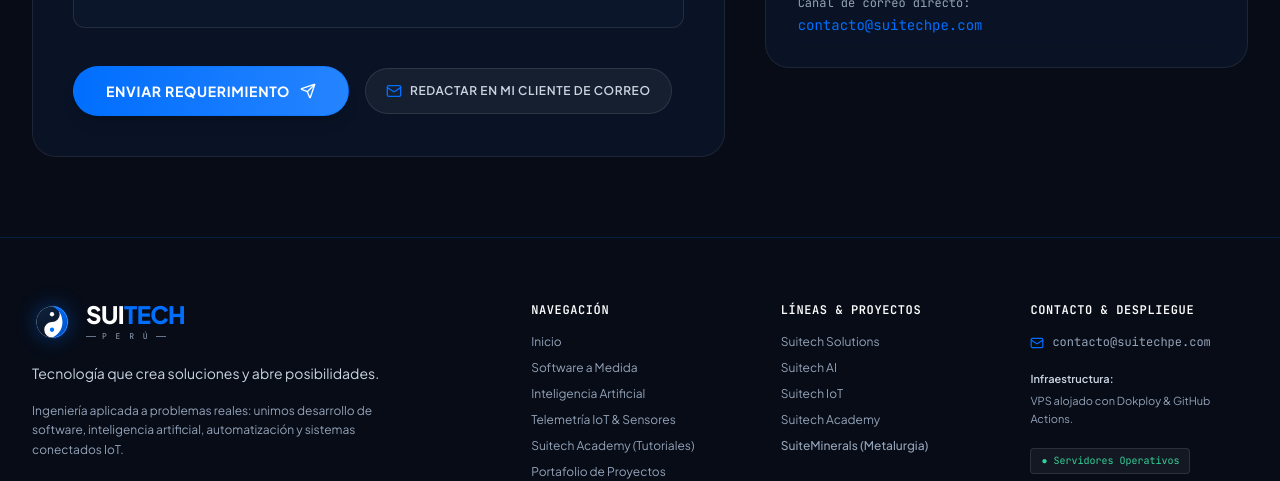
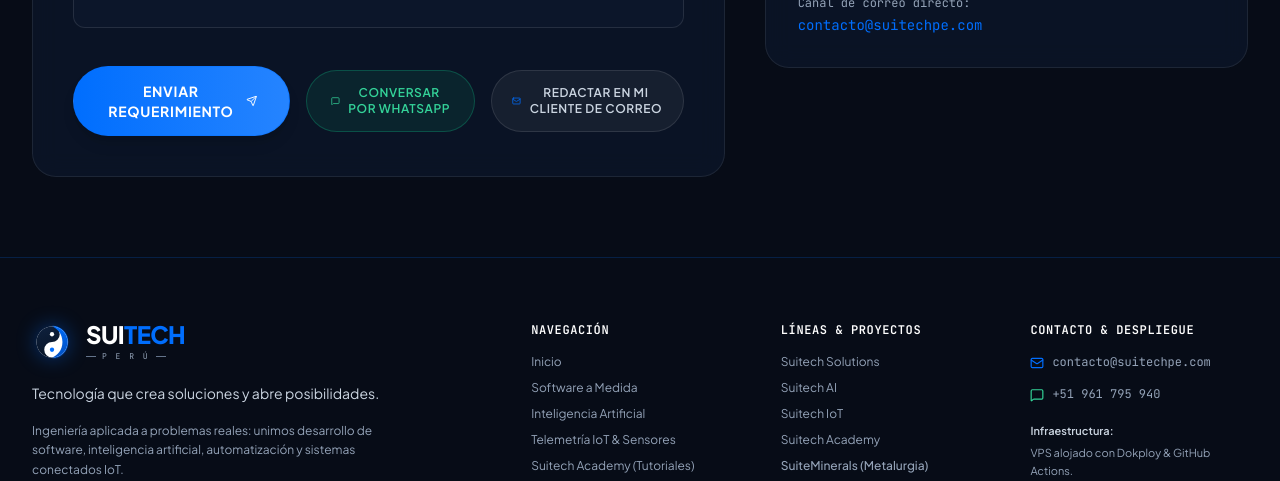
Before and after one commit to chokart/suitech, a Vue app: page /contacto in a window 1280 px wide. Shown: the part 789-1270 px from the top of the page. Built offline with nearby package versions, Linux system fonts and the light colour scheme; no server answers.

Commit message:
feat(contact): configurar numero real de WhatsApp (+51 961 795 940)

```diff
--- a/src/components/home/ContactSection.vue
+++ b/src/components/home/ContactSection.vue
@@ -138,13 +138,13 @@
                 <MessageSquare class="w-5 h-5" />
               </div>
               <div>
-                <div class="text-[11px] font-mono uppercase text-slate-400">Atención Directa</div>
+                <div class="text-[11px] font-mono uppercase text-slate-400">Atención WhatsApp</div>
                 <button
                   type="button"
                   @click="sendViaWhatsapp"
                   class="text-sm font-semibold text-emerald-400 hover:text-emerald-300 flex items-center gap-1.5 transition-colors"
                 >
-                  <span>Escribir por WhatsApp</span>
+                  <span>+51 961 795 940 · Escribir</span>
                   <ExternalLink class="w-3.5 h-3.5" />
                 </button>
               </div>
--- a/src/components/layout/AppFooter.vue
+++ b/src/components/layout/AppFooter.vue
@@ -3,6 +3,7 @@
 import {
   ArrowUp,
   Mail,
+  MessageSquare,
   Youtube,
   Linkedin,
   Github
@@ -165,6 +166,13 @@
               </a>
             </div>
 
+            <div v-if="BRAND_INFO.whatsappUrl" class="flex items-start gap-2 pt-1">
+              <MessageSquare class="w-3.5 h-3.5 text-emerald-400 shrink-0 mt-0.5" />
+              <a :href="BRAND_INFO.whatsappUrl" target="_blank" rel="noopener noreferrer" class="hover:text-emerald-400 transition-colors">
+                {{ BRAND_INFO.whatsappDisplay }}
+              </a>
+            </div>
+
             <div class="pt-2 text-[11px] text-slate-400 leading-relaxed font-sans">
               <span class="block text-slate-300 font-semibold mb-1">Infraestructura:</span>
               VPS alojado con Dokploy & GitHub Actions.
--- a/src/data/suitechData.ts
+++ b/src/data/suitechData.ts
@@ -1,7 +1,7 @@
 import type { SolutionItem, ProjectItem, ValuePillar, WorkStep, IndustryItem, LearningItem } from '../types';
 
-const envWhatsapp = import.meta.env.VITE_WHATSAPP_NUMBER as string | undefined;
-const isRealWhatsapp = envWhatsapp && envWhatsapp !== '51999999999' && !envWhatsapp.includes('999999999');
+const envWhatsapp = (import.meta.env.VITE_WHATSAPP_NUMBER as string | undefined) || '51961795940';
+const isRealWhatsapp = Boolean(envWhatsapp && !envWhatsapp.includes('999999999'));
 
 export const BRAND_INFO = {
   name: 'Suitech',
@@ -13,7 +13,8 @@
   shortDescription: 'Ingeniería aplicada a problemas reales: unimos desarrollo de software, inteligencia artificial, automatización y sistemas conectados IoT.',
   contactEmail: 'contacto@suitechpe.com',
   whatsappNumber: isRealWhatsapp ? envWhatsapp : null,
-  whatsappUrl: isRealWhatsapp ? `https://wa.me/${envWhatsapp}?text=Hola%20Suitech,%20deseo%20conversar%20sobre%20un%20proyecto` : null,
+  whatsappDisplay: '+51 961 795 940',
+  whatsappUrl: isRealWhatsapp ? `https://wa.me/${envWhatsapp}?text=Hola%20Suitech,%20deseo%20conversar%20sobre%20un%20proyecto%20tecnol%C3%B3gico` : null,
   linkedinUrl: (import.meta.env.VITE_LINKEDIN_URL as string) || null,
   youtubeUrl: (import.meta.env.VITE_YOUTUBE_URL as string) || null,
   githubUrl: 'https://github.com/chokart/suitech',
```
Also changed, not shown: 1 other file (tests, documents, lock files or other folders).
